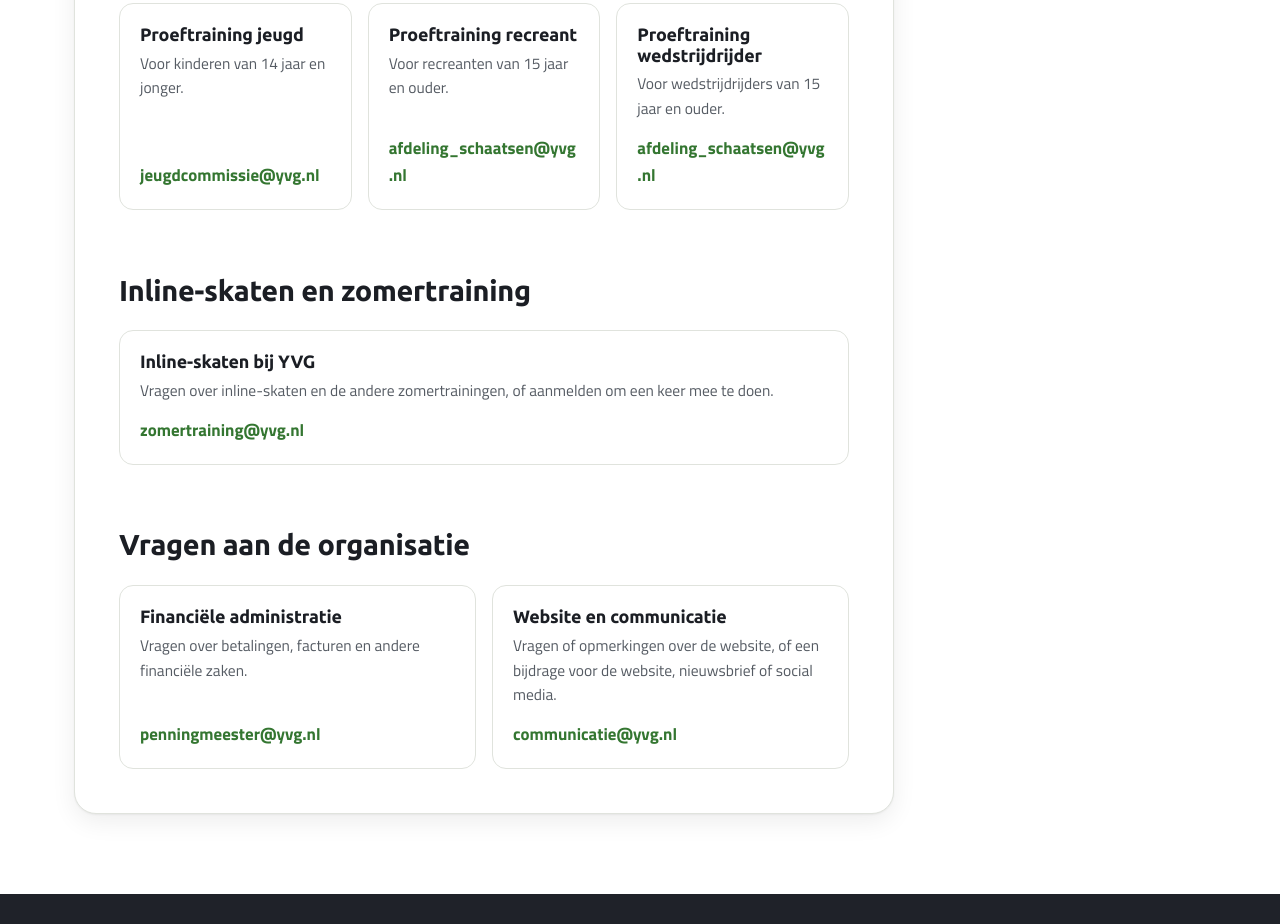
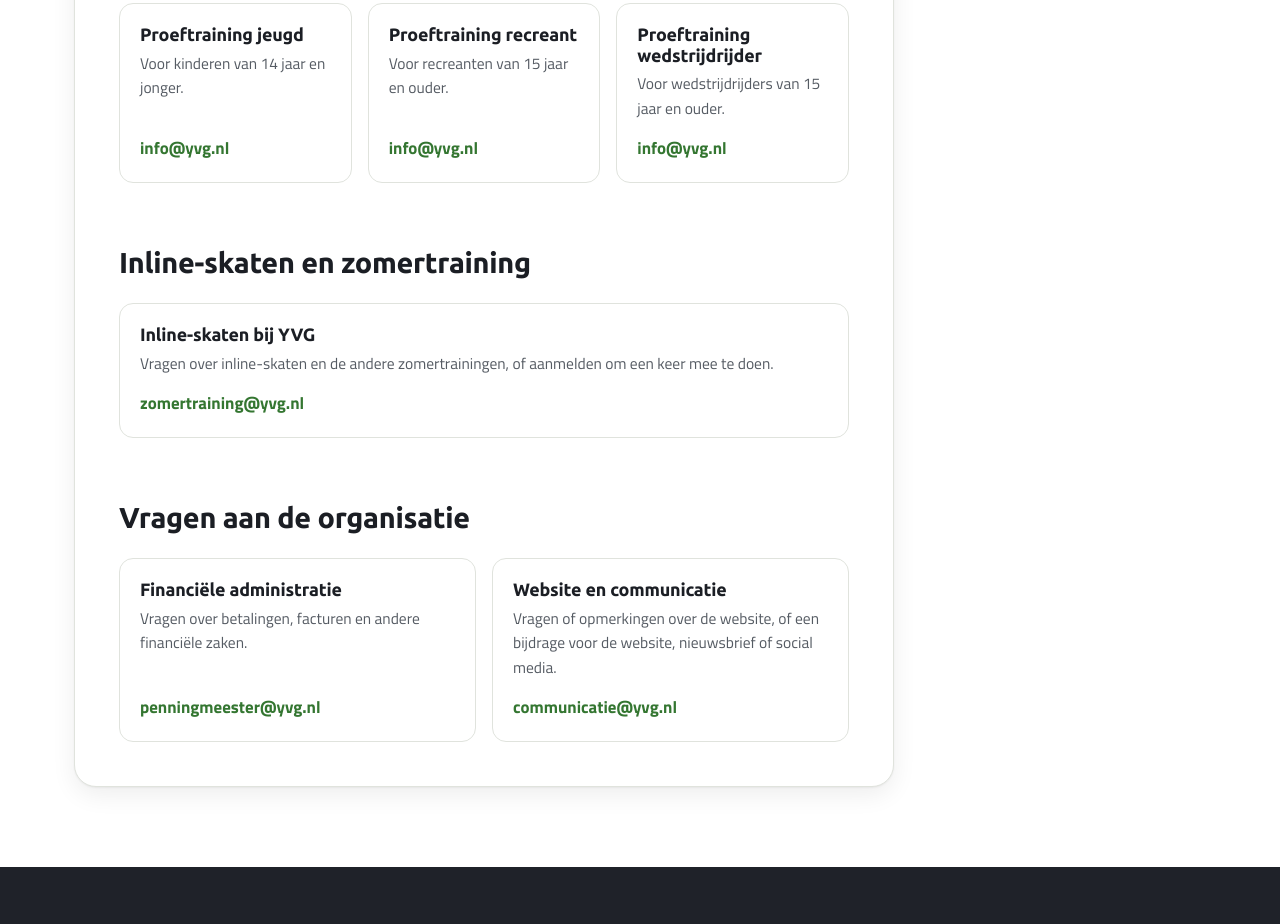
Before and after one commit to JeroenSibeijn/website-design, a plain HTML site: page contact.html in a window 1280 px wide. Shown: the part 1180-2104 px from the top of the page. Drawn offline with Linux system fonts and the light colour scheme.

Commit message:
data geactualiseerd

```diff
--- a/contact.html
+++ b/contact.html
@@ -59,20 +59,20 @@
         <p>Vermeld in je mail je naam, geboortedatum, adres, telefoonnummer en wanneer je graag zou willen meetrainen. Daarna nemen we contact met je op. Lees ook wat je over proeftrainen moet weten op de pagina <a href="lid-worden.html">Lid worden</a>.</p>
         <!-- CONTROLEREN: op yvg.nl stond voor de proeftrainingen geen e-mailadres, alleen formulieren. Proefleden worden volgens de site aangemeld door de trainerscoördinatoren (Afdeling Schaatsen); voor de jeugd is jeugdcommissie@yvg.nl gekozen. Controleer of deze adressen kloppen. -->
         <div class="card-grid">
-          <a class="card" href="mailto:jeugdcommissie@yvg.nl?subject=Aanvraag%20proeftraining%20jeugd">
+          <a class="card" href="mailto:info@yvg.nl?subject=Aanvraag%20proeftraining%20jeugd">
             <h3>Proeftraining jeugd</h3>
             <p>Voor kinderen van 14 jaar en jonger.</p>
-            <span class="card-link">jeugdcommissie@yvg.nl</span>
+            <span class="card-link">info@yvg.nl</span>
           </a>
-          <a class="card" href="mailto:afdeling_schaatsen@yvg.nl?subject=Aanvraag%20proeftraining%20recreant">
+          <a class="card" href="mailto:info@yvg.nl?subject=Aanvraag%20proeftraining%20recreant">
             <h3>Proeftraining recreant</h3>
             <p>Voor recreanten van 15 jaar en ouder.</p>
-            <span class="card-link">afdeling_schaatsen@yvg.nl</span>
+            <span class="card-link">info@yvg.nl</span>
           </a>
-          <a class="card" href="mailto:afdeling_schaatsen@yvg.nl?subject=Aanvraag%20proeftraining%20wedstrijdrijder">
+          <a class="card" href="mailto:info@yvg.nl?subject=Aanvraag%20proeftraining%20wedstrijdrijder">
             <h3>Proeftraining wedstrijdrijder</h3>
             <p>Voor wedstrijdrijders van 15 jaar en ouder.</p>
-            <span class="card-link">afdeling_schaatsen@yvg.nl</span>
+            <span class="card-link">info@yvg.nl</span>
           </a>
         </div>
 
```
Also changed, not shown: clubkleding.html (+5 -5 lines).
